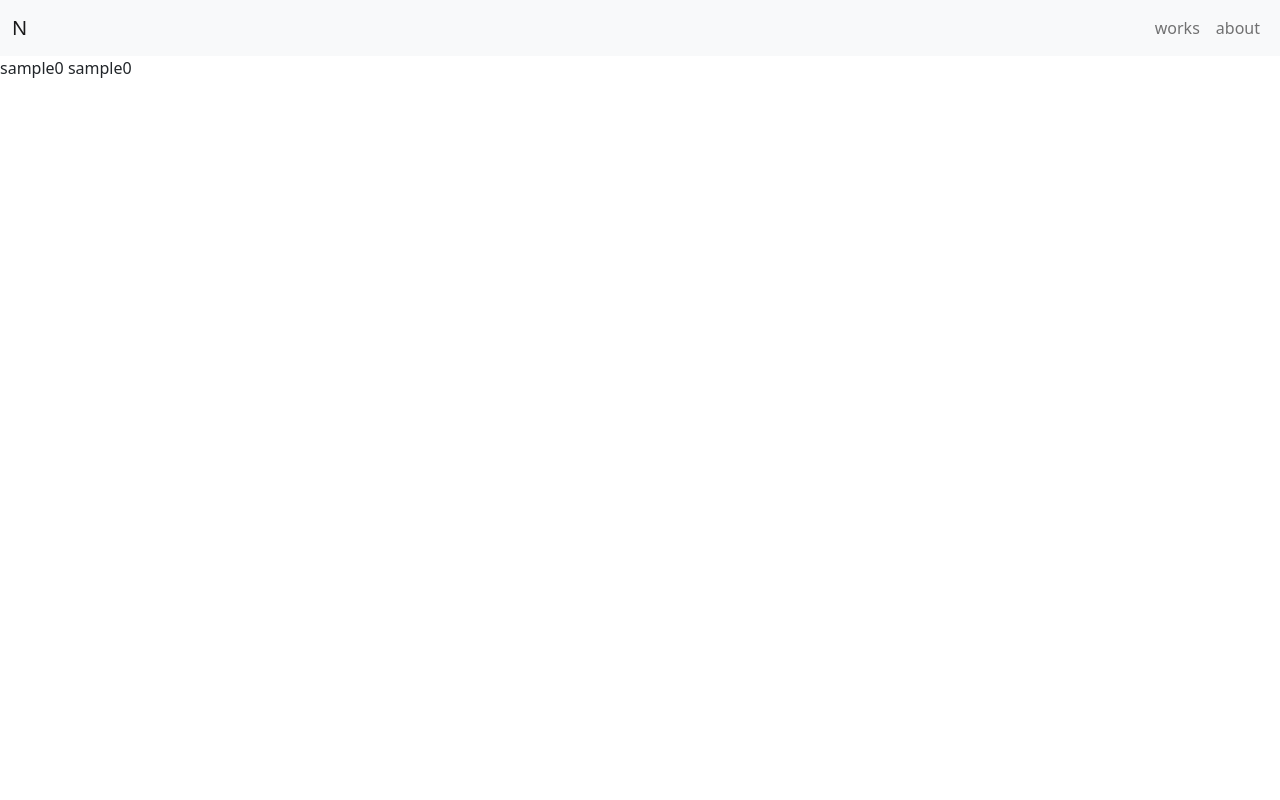
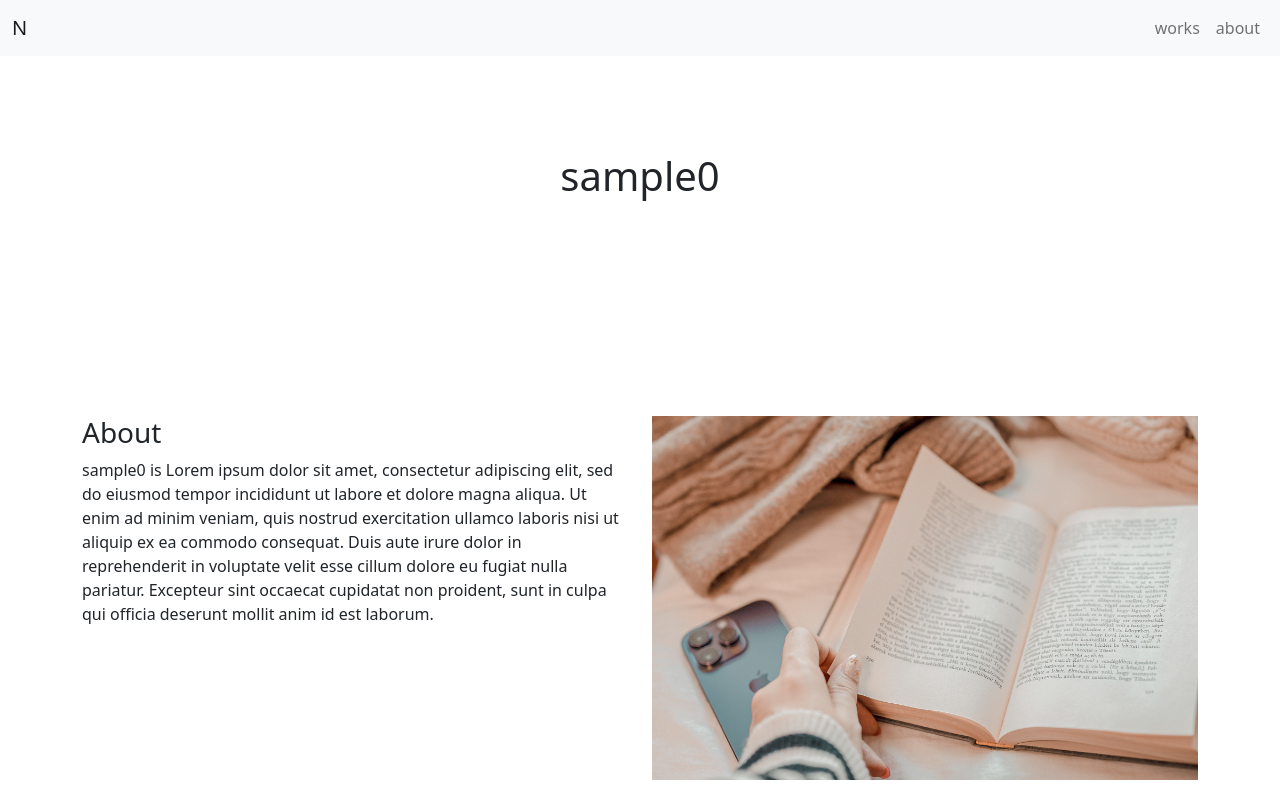
Before and after one commit to m18007mm/portfolio, an Angular app: page /works/0 in a window 1280 px wide. Built offline with nearby package versions, Linux system fonts and the light colour scheme.

Commit message:
detailページ修正

```diff
--- a/src/app/work/worklist/worklist.component.ts
+++ b/src/app/work/worklist/worklist.component.ts
@@ -1,4 +1,5 @@
-import { Component } from '@angular/core';
+import { Component ,OnInit} from '@angular/core';
+import { works } from 'src/app/works';
 
 @Component({
   selector: 'app-worklist',
@@ -6,5 +7,8 @@ import { Component } from '@angular/core';
   styleUrls: ['./worklist.component.scss']
 })
 export class WorklistComponent {
-  works: any = [1, 2, 3, 4]
+  works: any
+  ngOnInit(){
+    this.works = works
+  }
 }
--- a/src/app/work/works-detail/works-detail.component.html
+++ b/src/app/work/works-detail/works-detail.component.html
@@ -1,2 +1,24 @@
-{{work.name}}
-{{work.description}}
+<div class="text-center py-5">
+    <h1 class="py-5 slideindown-animation">{{work.name}}</h1>
+    <p class="pb-5 fadein-animation"></p>
+</div>
+<main>
+    <div class="container fadein-animation">
+        <div class="row pt-5">
+            <div class="col-lg-6">
+                <h3>About</h3>
+                <p>{{work.description}} is Lorem ipsum dolor sit amet, consectetur adipiscing elit, sed do eiusmod tempor incididunt ut labore
+                    et
+                    dolore magna aliqua. Ut enim ad minim veniam, quis nostrud exercitation ullamco laboris nisi ut
+                    aliquip
+                    ex ea commodo consequat. Duis aute irure dolor in reprehenderit in voluptate velit esse cillum
+                    dolore eu
+                    fugiat nulla pariatur. Excepteur sint occaecat cupidatat non proident, sunt in culpa qui officia
+                    deserunt mollit anim id est laborum.</p>
+            </div>
+            <div class="col-lg-6">
+                <img id="workImage" [src]="getImagePath(work.name)" class="card-img-top" alt="...">
+            </div>
+        </div>
+    </div>
+</main>
--- a/src/app/work/works-detail/works-detail.component.ts
+++ b/src/app/work/works-detail/works-detail.component.ts
@@ -14,7 +14,10 @@ export class WorksDetailComponent implements OnInit {
 
   ngOnInit() {
     this.route.paramMap.subscribe(params => {
-      this.work = works[+params.get("workId")!]
+      this.work = works[+params.get("workId")!];
     })
   }
+  getImagePath(workName: string): string {
+    return `./assets/image/${workName}.jpg`;
+  }
 }
--- a/src/app/works.ts
+++ b/src/app/works.ts
@@ -14,5 +14,13 @@ export const works = [
     {
         name:"sample3",
         description:"sample3"
+    },
+    {
+        name:"sample4",
+        description:"sample4"
+    },
+    {
+        name:"sample5",
+        description:"sample5"
     }
 ];
```
Also changed, not shown: src/assets/image/sample4.jpg (added), src/assets/image/sample5.jpg (added).
